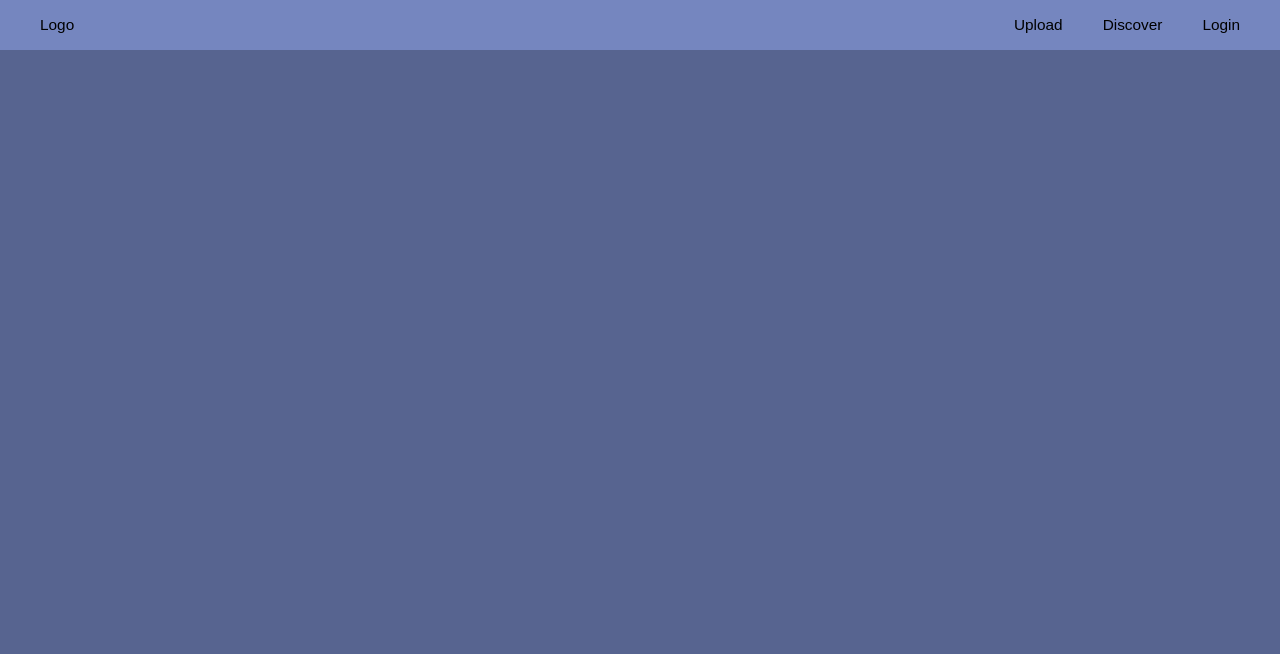
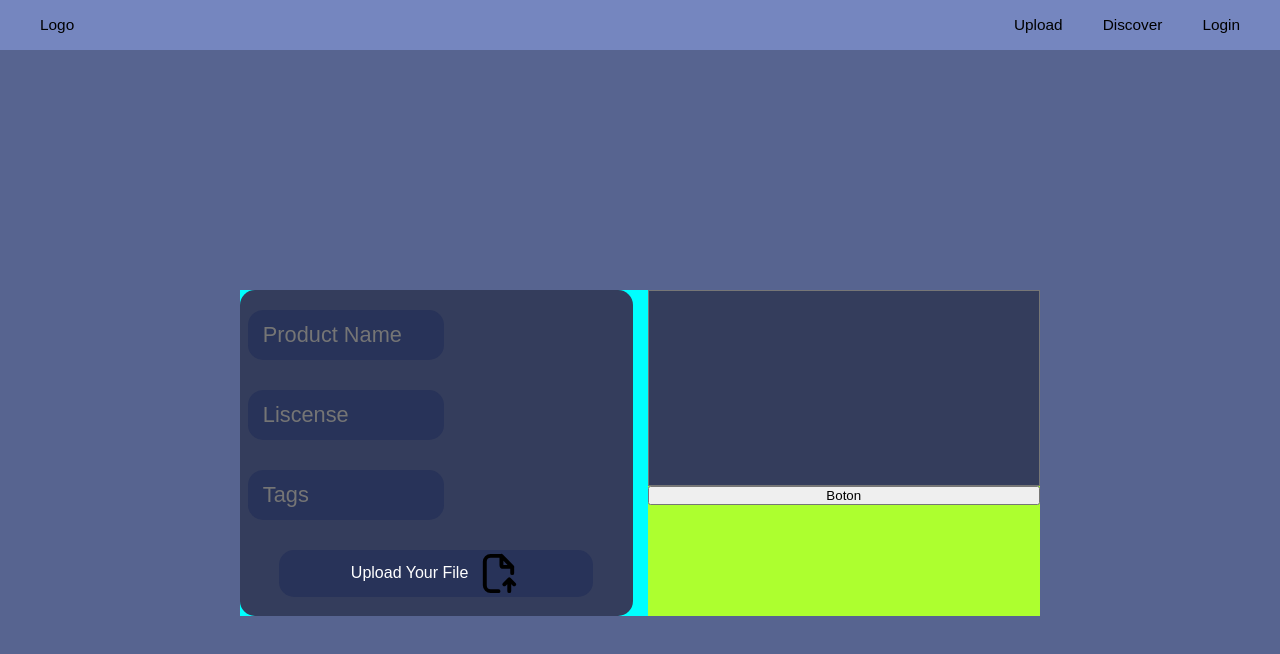
Before and after one commit to e-gutierrez2/Prototipo, a plain HTML site: page html/upload.html in a window 1280 px wide. Drawn offline with Linux system fonts and the light colour scheme.

Commit message:
Medio hecho

```diff
--- a/html/upload.html
+++ b/html/upload.html
@@ -17,5 +17,20 @@
             </ul>
         </nav>
     </header>
+    <article class="publish-parent">
+        <section class="info-container">
+            <input type="text" placeholder="Product Name">
+            <input type="text" placeholder="Liscense">
+            <input type="text" placeholder="Tags">
+            <section class="upload">
+                <h4>Upload Your File</h4>
+                <img src="../img/upload-file-svgrepo-com.svg" alt="upload">
+            </section>
+        </section>
+        <section class="description-container">
+            <textarea name="" id=""></textarea>
+            <button>Boton</button>
+        </section>
+    </article>
 </body>
 </html>
```
Also changed, not shown: img/upload-file-svgrepo-com.svg (added).
